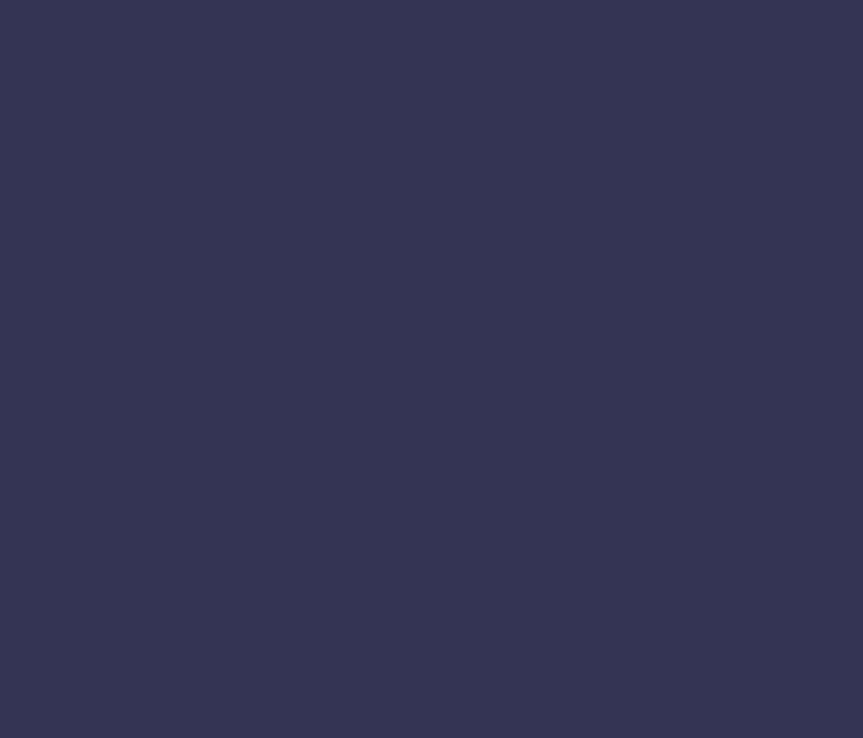
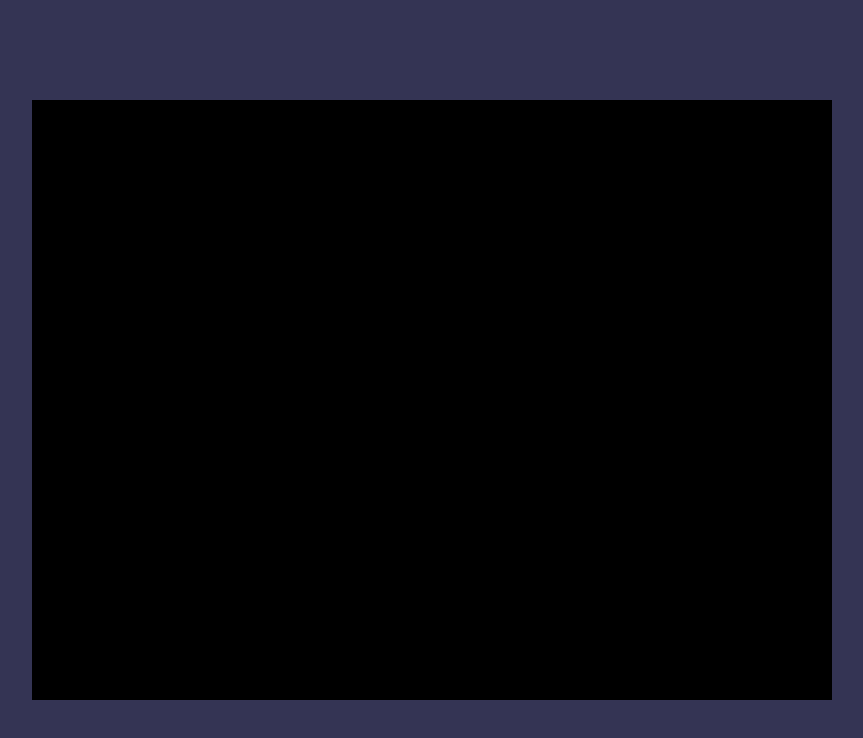
Before and after one commit to Objelisks/regl-starter, a website built with webpack: page index.html in a window 1280 px wide. Shown: the whole page, without its empty margins (208-1071 px from the left). Built offline with nearby package versions, Linux system fonts and the light colour scheme.

Commit message:
load regl better

```diff
--- a/index.html
+++ b/index.html
@@ -3,14 +3,24 @@
 <head>
     <meta charset="utf-8">
     <title>project</title>
-    <script src="./dist/main.js" defer></script>
     <style>
+        * {
+            box-sizing: border-box;
+        }
+
         body {
+            margin: 0;
             background-color: #343454;
+            display: flex;
+            justify-content: center;
+            align-items: center;
+            height: 100%;
         }
     </style>
 </head>
 
-<body></body>
+<body>
+    <canvas id="render" width=800 height=600></canvas>
+</body>
 
 </html>
--- a/package.json
+++ b/package.json
@@ -4,7 +4,7 @@
   "description": "",
   "main": "main.js",
   "scripts": {
-    "start": "node main.js",
+    "start": "webpack serve",
     "build": "webpack",
     "style": "standard --fix",
     "test": "echo \"Error: no test specified\" && exit 1"
@@ -17,10 +17,12 @@
   "devDependencies": {
     "@webpack-cli/init": "^1.1.1",
     "glslify-loader": "^2.0.0",
+    "html-webpack-plugin": "^4.5.1",
     "raw-loader": "^4.0.2",
     "standard": "^16.0.3",
     "webpack": "^5.11.1",
-    "webpack-cli": "^4.3.1"
+    "webpack-cli": "^4.3.1",
+    "webpack-dev-server": "^3.11.1"
   },
   "standard.options": {
     "ignore": [
--- /dev/null
+++ b/src/libs/regl.js
@@ -0,0 +1,9 @@
+import createREGL from 'regl'
+
+const regl = createREGL({
+  canvas: document.body.querySelector('#render'),
+  extensions: [
+  ]
+})
+
+export default regl
--- a/src/main.js
+++ b/src/main.js
@@ -1,5 +1,12 @@
-import createRegl from 'regl'
-
-const regl = createRegl()
+import regl from './libs/regl'
 
 console.log('hello world', regl)
+
+regl.frame(() => {
+  regl.clear({
+    color: [0, 0, 0, 1]
+  })
+})
+
+/// example shader
+// example file load
--- a/webpack.config.js
+++ b/webpack.config.js
@@ -1,4 +1,5 @@
 const path = require('path')
+const HtmlWebpackPlugin = require('html-webpack-plugin')
 
 module.exports = {
   mode: 'development',
@@ -7,6 +8,9 @@ module.exports = {
     filename: 'main.js',
     path: path.resolve(__dirname, 'dist')
   },
+  plugins: [new HtmlWebpackPlugin({
+    template: './index.html'
+  })],
   module: {
     rules: [
       {
```
Also changed, not shown: dist/main.js, 1 other file.
